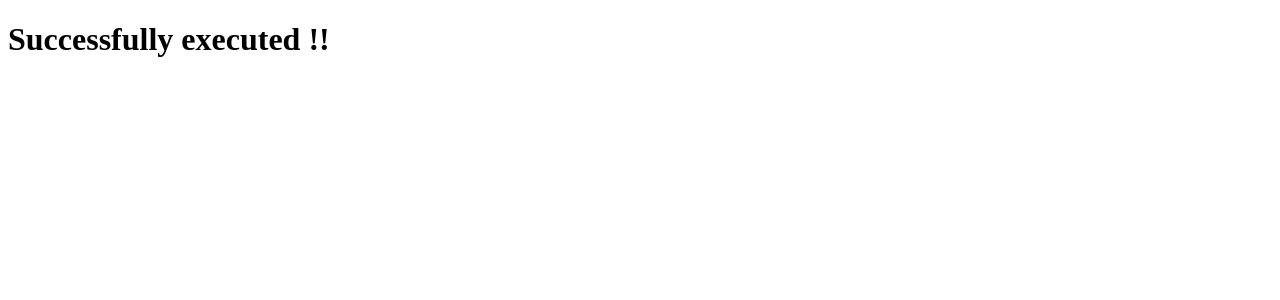
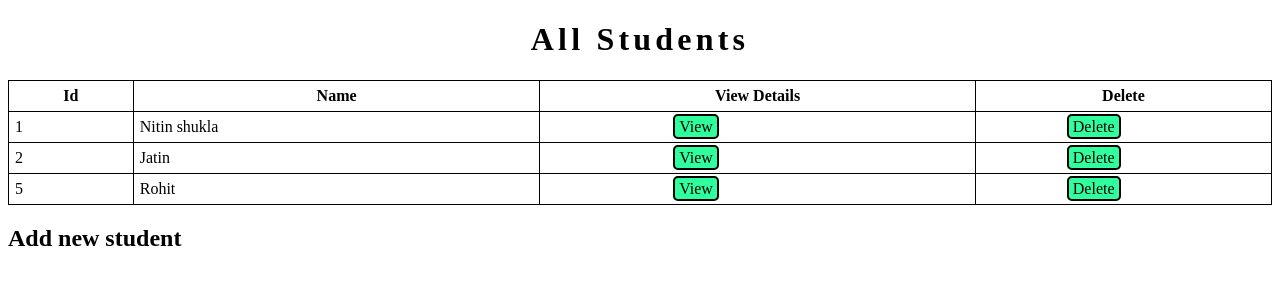
Before and after one commit to rampravesh22/django-practice, a Django app: page / in a window 1280 px wide. Shown: the top 300 px of the page. Run offline with Django 4.2, Linux system fonts and the light colour scheme; data comes from the database, SQL or seed files in the repository; both versions use the stored data as it was after the commit.

Commit message:
just commit

```diff
--- a/related_name/core/models.py
+++ b/related_name/core/models.py
@@ -24,9 +24,18 @@
 
 
 class Course(models.Model):
+    course_choices = (
+        ("Python", "Python"),
+        ("Java", "Java"),
+        ("Django Framework", "Django Framework"),
+        ("Golang", "Golang"),
+        ("Machine Learning", "Machine Learning"),
+        ("DBMS", "DBMS"),
+    )
     student = models.ForeignKey(
         Student, on_delete=models.CASCADE, related_name="course")
-    course_name = models.CharField(max_length=100, default="")
+    course_name = models.CharField(
+        max_length=100, default="", choices=course_choices)
 
 
 class Subject(models.Model):
--- /dev/null
+++ b/related_name/core/static/core.css
@@ -0,0 +1,54 @@
+h1 {
+    animation: heading 4s linear infinite alternate;
+}
+
+@keyframes heading {
+    0% {}
+
+    100% {
+        letter-spacing: 12px;
+    }
+}
+
+
+
+a {
+    text-decoration: none;
+    border: 2px solid black;
+    color: black;
+    padding: 2px 4px;
+    border-radius: 5px;
+    background-color: rgb(48, 255, 158);
+    position: relative;
+    left: 30%;
+    transition: all 200ms;
+
+
+}
+
+a:hover {
+    background-color: aliceblue;
+}
+
+table {
+    border-collapse: collapse;
+    padding: 12px;
+    width: 100%;
+    position: relative;
+    left: 50%;
+    transform: translate(-50%);
+}
+
+
+
+thead {
+    background-color: red !important;
+    border: 4px solid red;
+}
+
+tr,
+th,
+td {
+    border: 1px solid;
+    padding: 6px;
+}
--- a/related_name/core/templates/core/home.html
+++ b/related_name/core/templates/core/home.html
@@ -1,28 +1,63 @@
 <!DOCTYPE html>
+{% load static %}
 <html lang="en">
+
 <head>
     <meta charset="UTF-8">
     <meta http-equiv="X-UA-Compatible" content="IE=edge">
     <meta name="viewport" content="width=device-width, initial-scale=1.0">
     <title>Document</title>
-    <style>
+    <link rel="stylesheet" href="{% static 'core.css' %}">
 
-        h1{
-            animation: hello 1s ease 100ms 1 normal backwords;
-        }
-        @keyframes hello {
-            0%{
-                color:red;
-            }
-            100%{
-                black
-                font-size:100px
-            }
+</head>
 
-        }
-    </style>
-</head>
 <body>
-    <h1>Successfully executed !!</h1>
+    <center>
+        <h1>All Students</h1>
+    </center>
+    <table>
+
+        <head>
+            <tr>
+                <th>Id</th>
+                <th>Name</th>
+                <th>View Details</th>
+                <th>Delete</th>
+            </tr>
+        </head>
+        <tbody>
+            {% for student in students %}
+            <tr>
+                <td>{{student.id}}</td>
+                <td>{{student.student_name}}</td>
+                <td class="center"><a href="{% url 'show' student.id %}">View</a></td>
+                <td class="center"><a href="{% url 'delete' student.id %}">Delete</a></td>
+            </tr>
+            {% endfor %}
+
+        </tbody>
+
+    </table>
+    <h2>Add new student</h2>
+    {% if student %}
+    <h2>Details of : {{student.student_name}}</h2>
+    <hr>
+    <h3>Section: {{student.section.section_name}}</h3>
+    <h3>Courses</h3>
+    <ol>
+        {% for course in student.course.all %}
+        <li>{{ course.course_name }}</li>
+        {% endfor %}
+    </ol>
+    <h3>Subjects</h3>
+    <ol>
+        {% for sub in student.subject.all %}
+        <li>{{ sub.subject_name }}</li>
+        {% endfor %}
+    </ol>
+    {% endif %}
 </body>
+
+
+
 </html>
--- a/related_name/core/views.py
+++ b/related_name/core/views.py
@@ -1,4 +1,4 @@
-from django.shortcuts import render
+from django.shortcuts import render, redirect
 from core.models import Course, Student, Section, Subject
 # Create your views here.
 print("********************************************************")
@@ -6,8 +6,9 @@
 print()
 
 
-subject = Subject.objects.get(id=3)
-print(subject.student.all().values())
+# student = Subject.objects.filter(student__student_name="Jatin")
+# print(student.values())
+
 
 print()
 print("********************************************************")
@@ -15,4 +16,30 @@
 
 
 def home(request):
-    return render(request, "core/home.html")
+    students = Student.objects.all()
+    context = {
+        'students': students,
+    }
+    return render(request, "core/home.html", context)
+
+
+def show(request, id):
+    students = Student.objects.all()
+    student = Student.objects.get(pk=id)
+    context = {
+        'students': students,
+        'student': student
+
+    }
+    return render(request, "core/home.html", context)
+
+
+def delete(request, id):
+    students = Student.objects.all()
+    student = Student.objects.get(pk=id)
+    s = student.delete()
+    context = {
+        'students': students,
+
+    }
+    return redirect("/")
--- a/related_name/related_name/settings.py
+++ b/related_name/related_name/settings.py
@@ -37,10 +37,12 @@
     'django.contrib.sessions',
     'django.contrib.messages',
     'django.contrib.staticfiles',
-    'core'
+    'core',
+    'livereload'
 ]
 
 MIDDLEWARE = [
+    'livereload.middleware.LiveReloadScript',
     'django.middleware.security.SecurityMiddleware',
     'django.contrib.sessions.middleware.SessionMiddleware',
     'django.middleware.common.CommonMiddleware',
--- a/related_name/related_name/urls.py
+++ b/related_name/related_name/urls.py
@@ -18,5 +18,7 @@
 from core import views
 urlpatterns = [
     path('admin/', admin.site.urls),
-    path("",views.home)
+    path("", views.home),
+    path("show/<int:id>/", views.show, name="show"),
+    path("delete/<int:id>/", views.delete, name="delete"),
 ]
```
Also changed, not shown: related_name/db.sqlite3.
